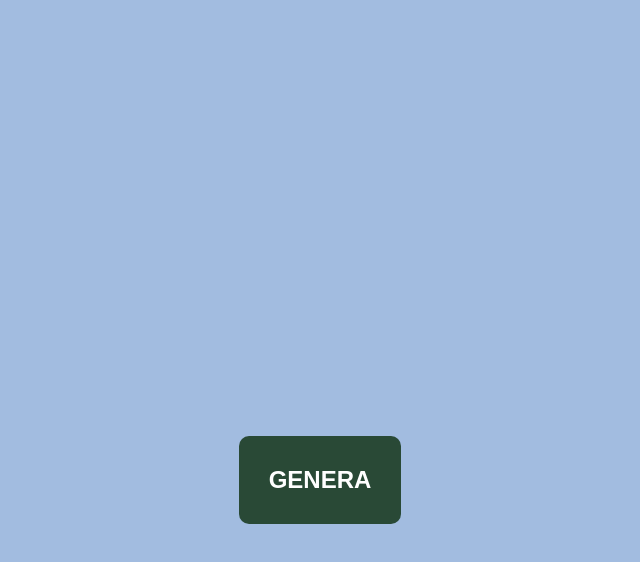
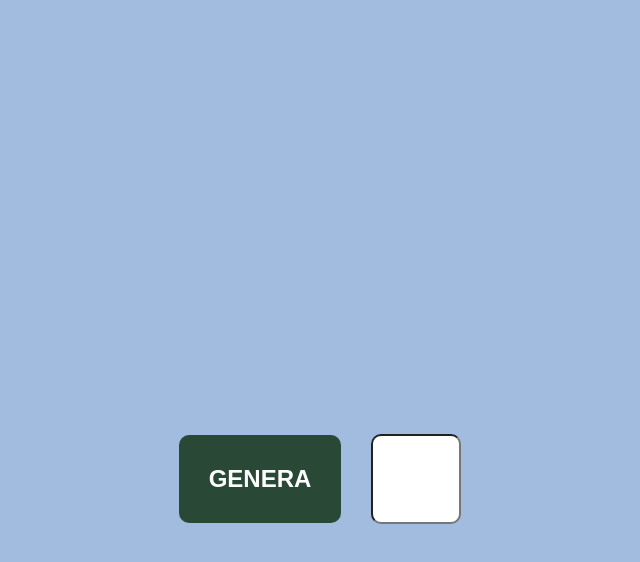
Before and after one commit to cristark/vue-email-list, a plain HTML site: page index.html in a window 1280 px wide. Shown: the part 176-738 px from the top of the page, without its empty margins (320-960 px from the left). Drawn offline with nearby package versions, Linux system fonts and the light colour scheme.

Commit message:
number of mail selection

```diff
--- a/css/style.css
+++ b/css/style.css
@@ -36,8 +36,14 @@ a {
   flex-grow: 1;
 }
 
+.buttons {
+  display: flex;
+  justify-content: center;
+  align-items: center;
+}
+
 .btn {
-  margin-top: 50px;
+  margin-right: 30px;
   padding: 30px;
   font-size: 1.5em;
   font-weight: bold;
@@ -48,6 +54,16 @@ a {
   cursor: pointer;
 }
 
+input {
+  width: 90px;
+  height: 90px;
+  text-align: center;
+  font-size: 2em;
+  font-weight: bold;
+  text-transform: uppercase;
+  border-radius: 10px;
+}
+
 .btn:hover {
   background: #001d4a;
 }
--- a/index.html
+++ b/index.html
@@ -31,7 +31,7 @@
             <div class="buttons">
                 <div v-if="mailList.length > 0" @click="deleteList" class="btn">Pulisci</div>
                 <div v-else @click="mailGen" class="btn">Genera</div>
-                <!-- <input type="number" name="" id=""> -->
+                <input type="number" min="1" max="15" v-model="mailNumber">
             </div>
         </section>
     </main>
--- a/js/script.js
+++ b/js/script.js
@@ -3,11 +3,12 @@
 let app = new Vue({
     el: '#app',
     data: {
+        mailNumber: null,
         mailList: []
     },
     methods: {
         mailGen() {
-            for (let i = 0; i < 10; i++) {
+            for (let i = 0; i < this.mailNumber; i++) {
                 axios
                     .get('https://flynn.boolean.careers/exercises/api/random/mail')
                     .then(result => this.mailList.push(result.data.response));
```
